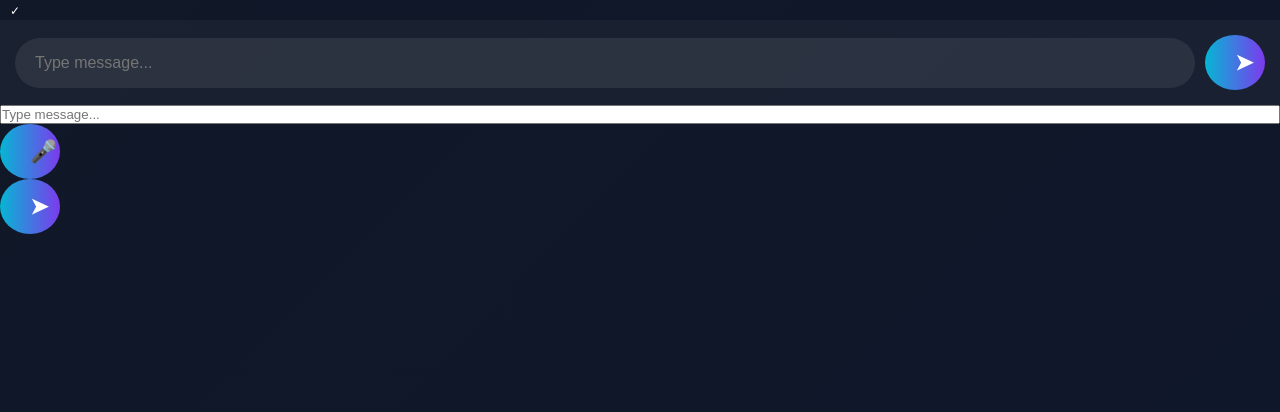
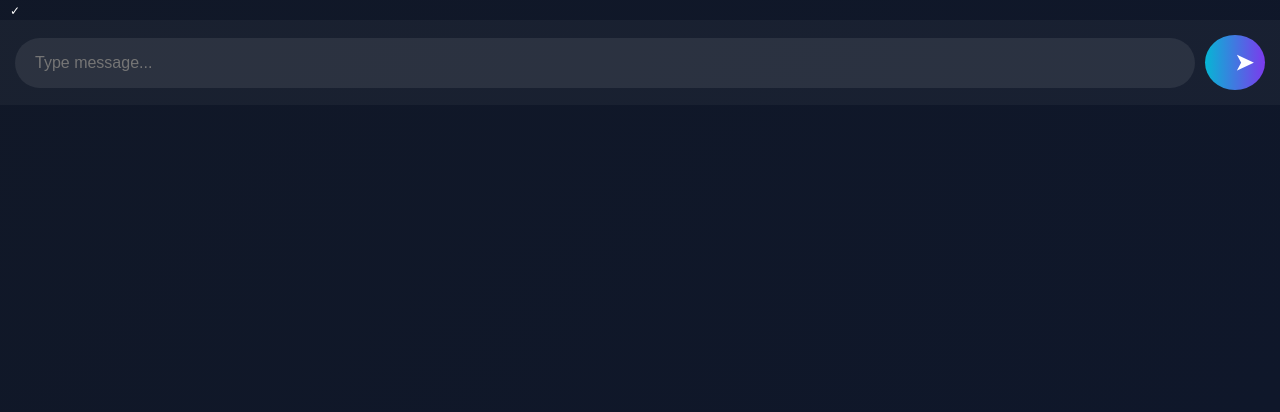
Before and after one commit to Gunasenthil/talkix-chat-app, a Flask app: a page that uses templates/chat.html in a window 1280 px wide. Shown: the part 388-800 px from the top of the page. Run offline with Flask 3, Linux system fonts and the light colour scheme; a user stored in the database is signed in; some libraries are stand-ins or nearby versions.

Commit message:
Update chat.html

```diff
--- a/templates/chat.html
+++ b/templates/chat.html
@@ -113,32 +113,6 @@
 
 </div>
 
-        <!-- MESSAGE INPUT -->
-
-        <input
-        type="text"
-        id="message-input"
-        placeholder="Type message...">
-
-        <!-- MIC -->
-
-        <button
-        class="mic-btn"
-        onclick="startRecording()">
-            🎤
-        </button>
-
-        <!-- SEND -->
-
-        <button
-        class="send-btn"
-        onclick="sendMessage()">
-            ➤
-        </button>
-
-    </div>
-
-</div>
 
 <!-- SOCKET -->
 
```
